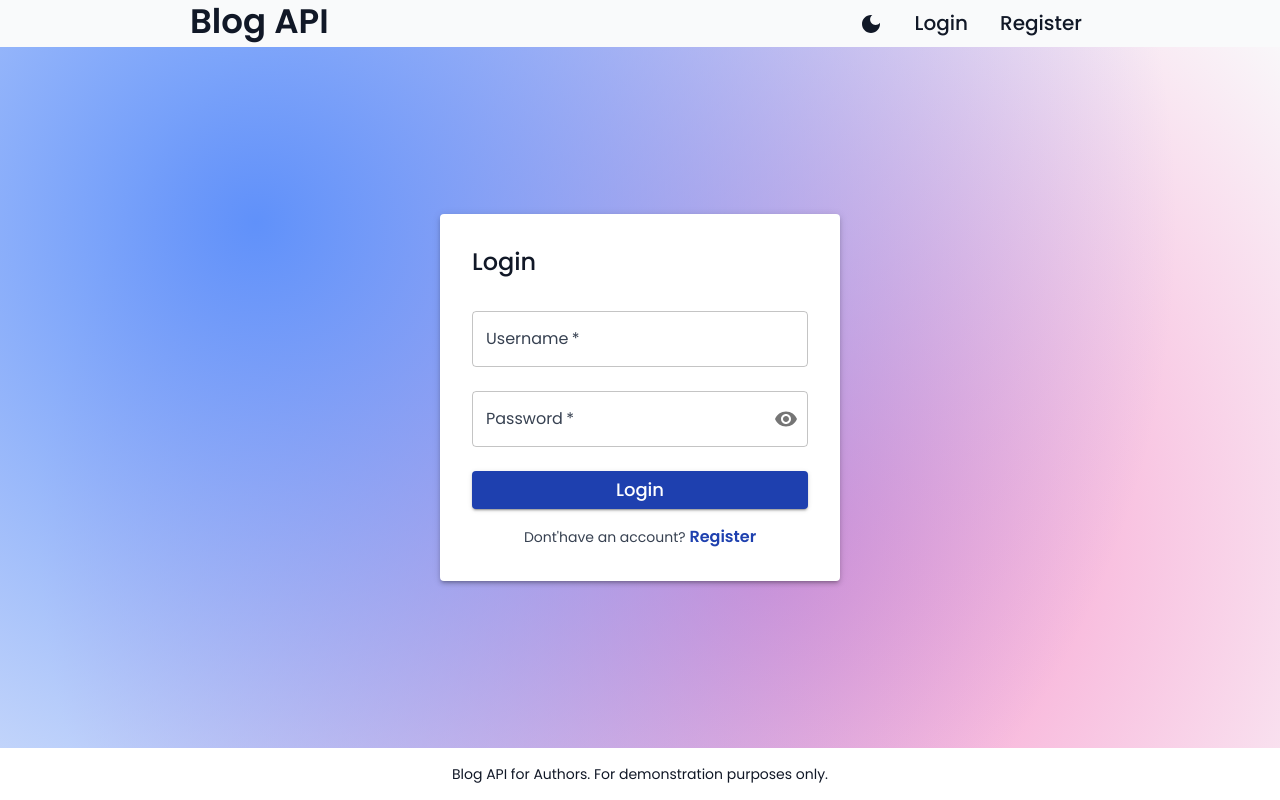
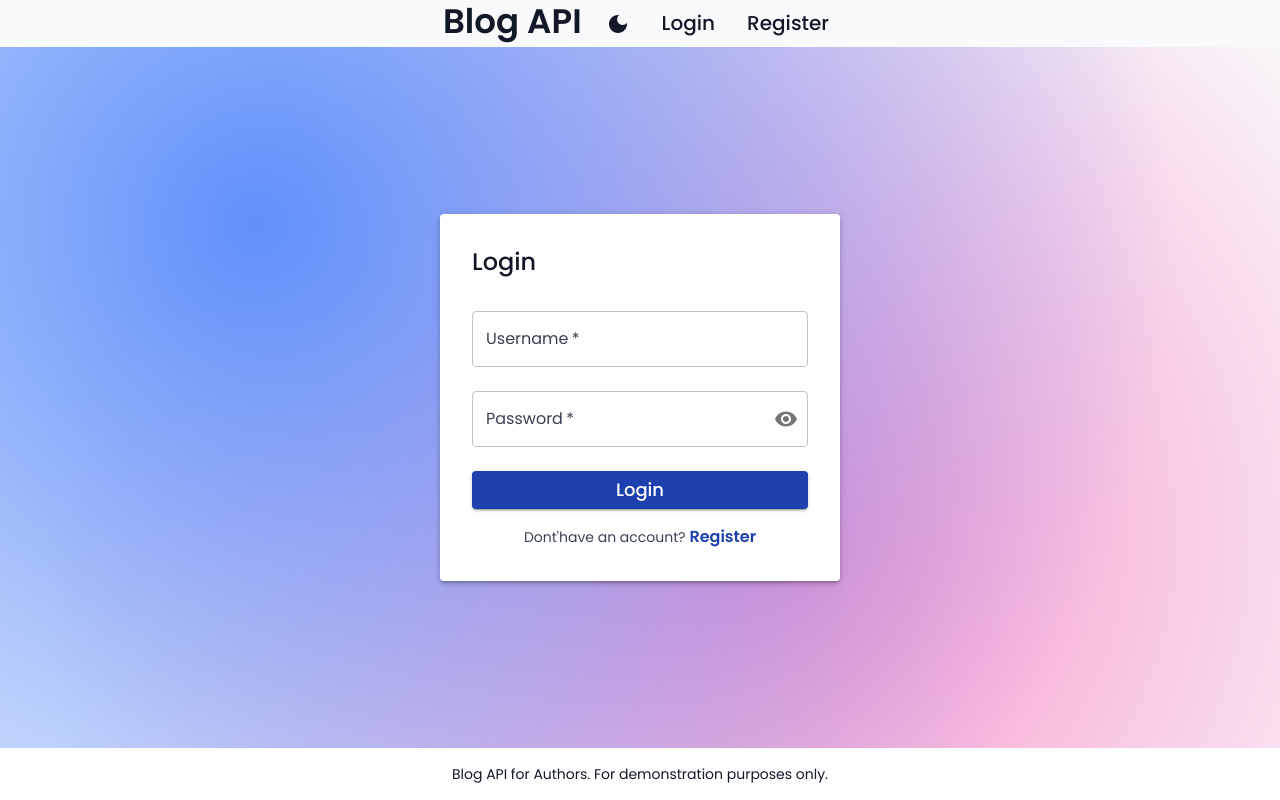
Before and after one commit to khantuevandrei/blog-frontend-author, a React (Vite) app: page /login in a window 1280 px wide. Built offline with nearby package versions, Linux system fonts and the light colour scheme.

Commit message:
Adjust gap for smaller screens

```diff
--- a/src/features/Header/Header.jsx
+++ b/src/features/Header/Header.jsx
@@ -21,7 +21,8 @@ export default function Header() {
         width: "100%",
         mx: "auto",
         maxWidth: "md",
-        gap: 2,
+        gap: 0,
+        [theme.breakpoints.up("sm")]: { gap: 2 },
       }}
     >
       <Logo />
```
